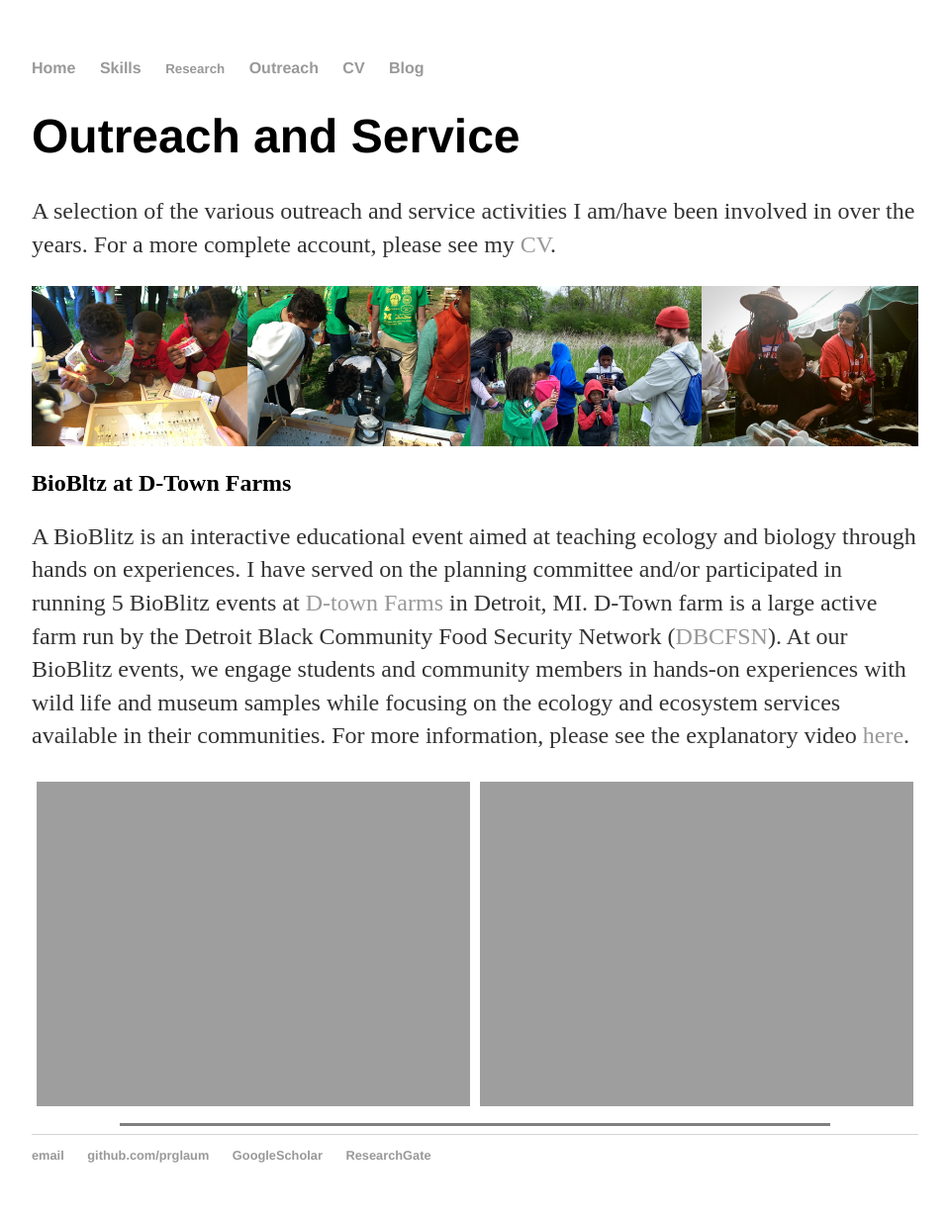
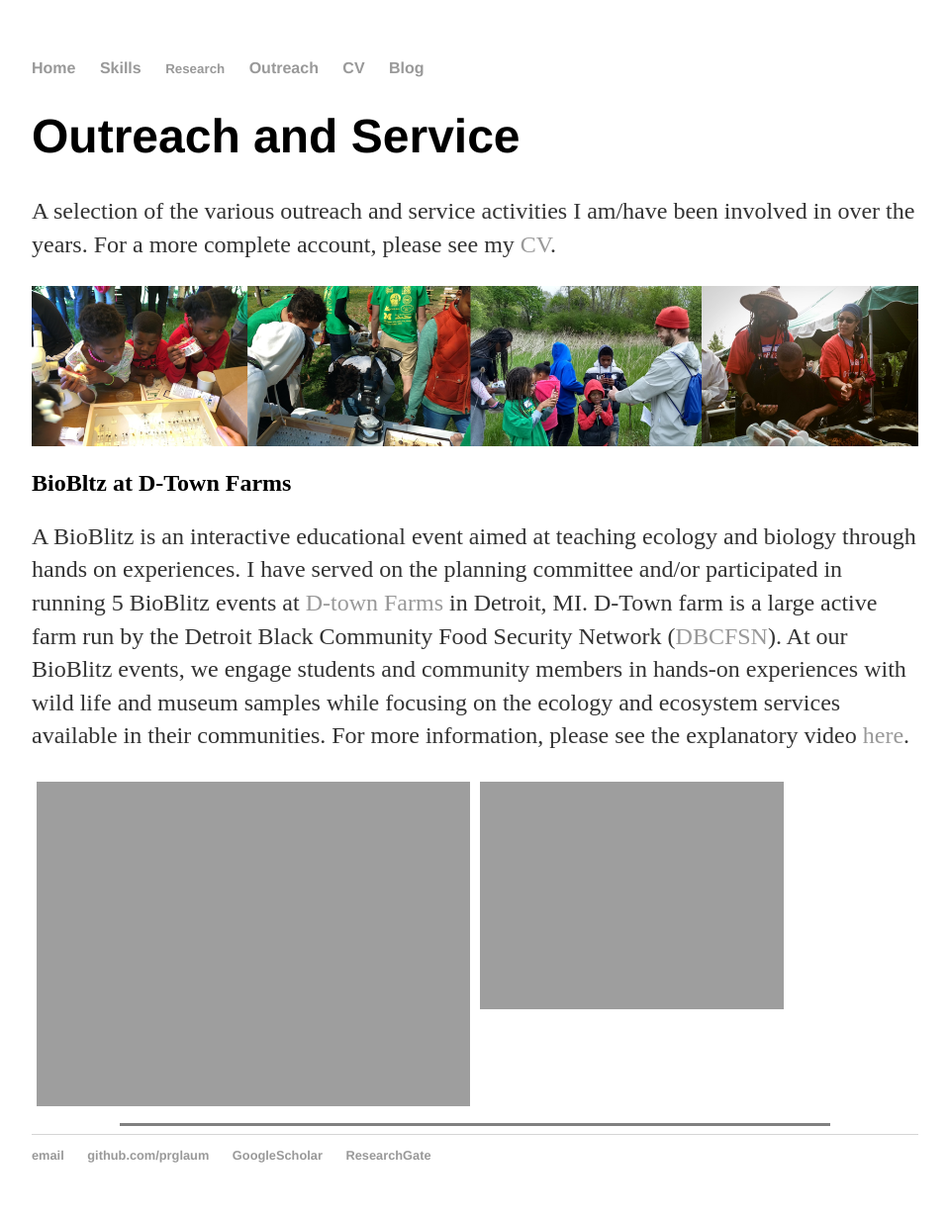
Before and after one commit to prglaum/prglaum.github.io, a Jekyll site: the page built from outreach/index.html, in a window 1280 px wide. Shown: the whole page at 99% size, without its empty margins (160-1119 px from the left). Built offline with Jekyll 4.4.1, drawn with Linux system fonts in a browser that asks for light colours.

Commit message:
Update index.html

```diff
--- a/outreach/index.html
+++ b/outreach/index.html
@@ -22,7 +22,7 @@
     <img src="{{site.url}}/docs/assets/images/bioBlitzCircle.PNG" alt="bioBlitzCircle" style="width:100%">
   </div>
   <div class="columnTwo">
-    <img src="{{site.url}}/docs/assets/images/bioBlitzChat.png" alt="bioBlitzChat" style="width:100%">
+    <img src="{{site.url}}/docs/assets/images/bioBlitzChat.png" alt="bioBlitzChat" style="width:70%">
   </div>
 </div>
 
```
